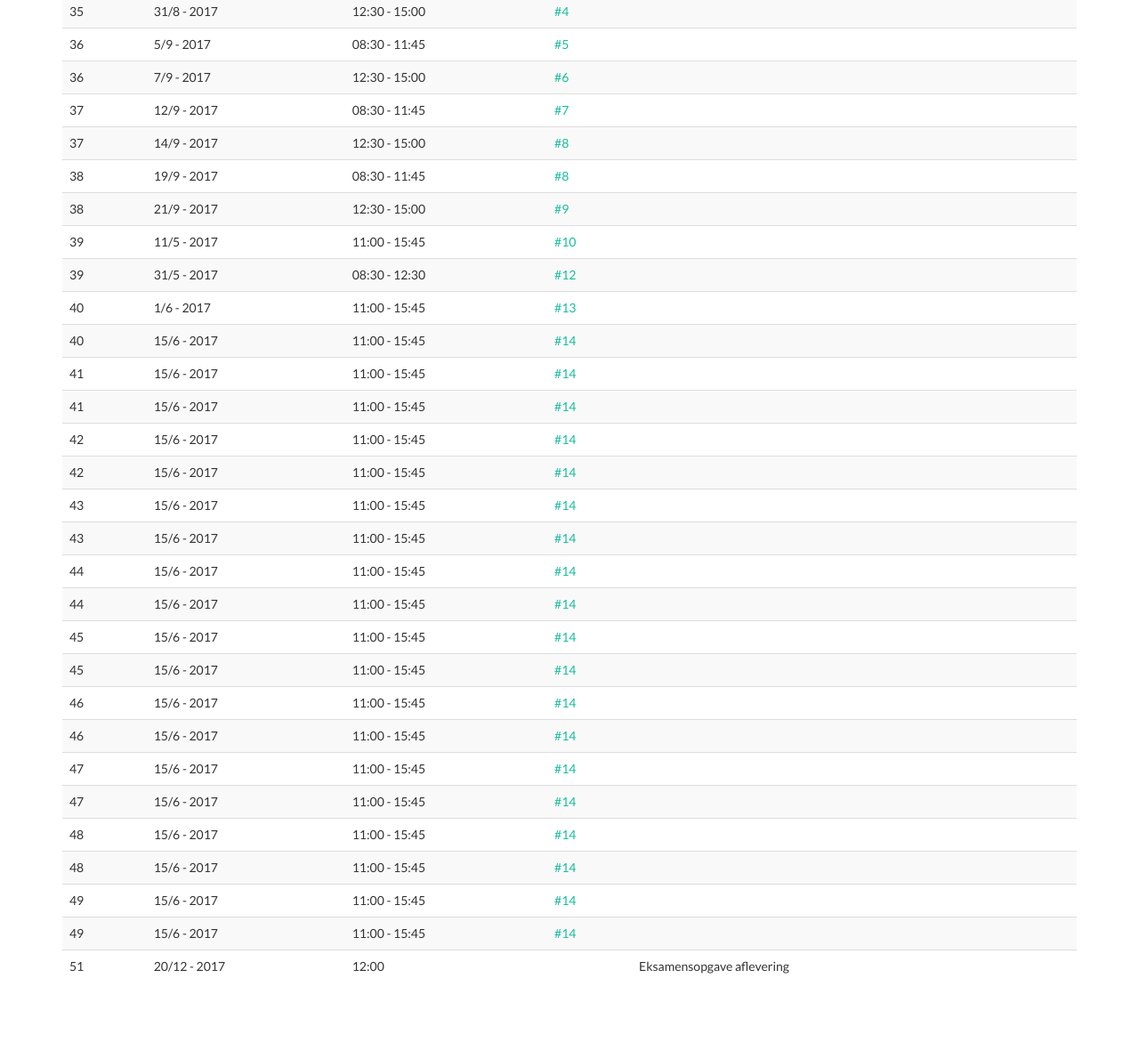
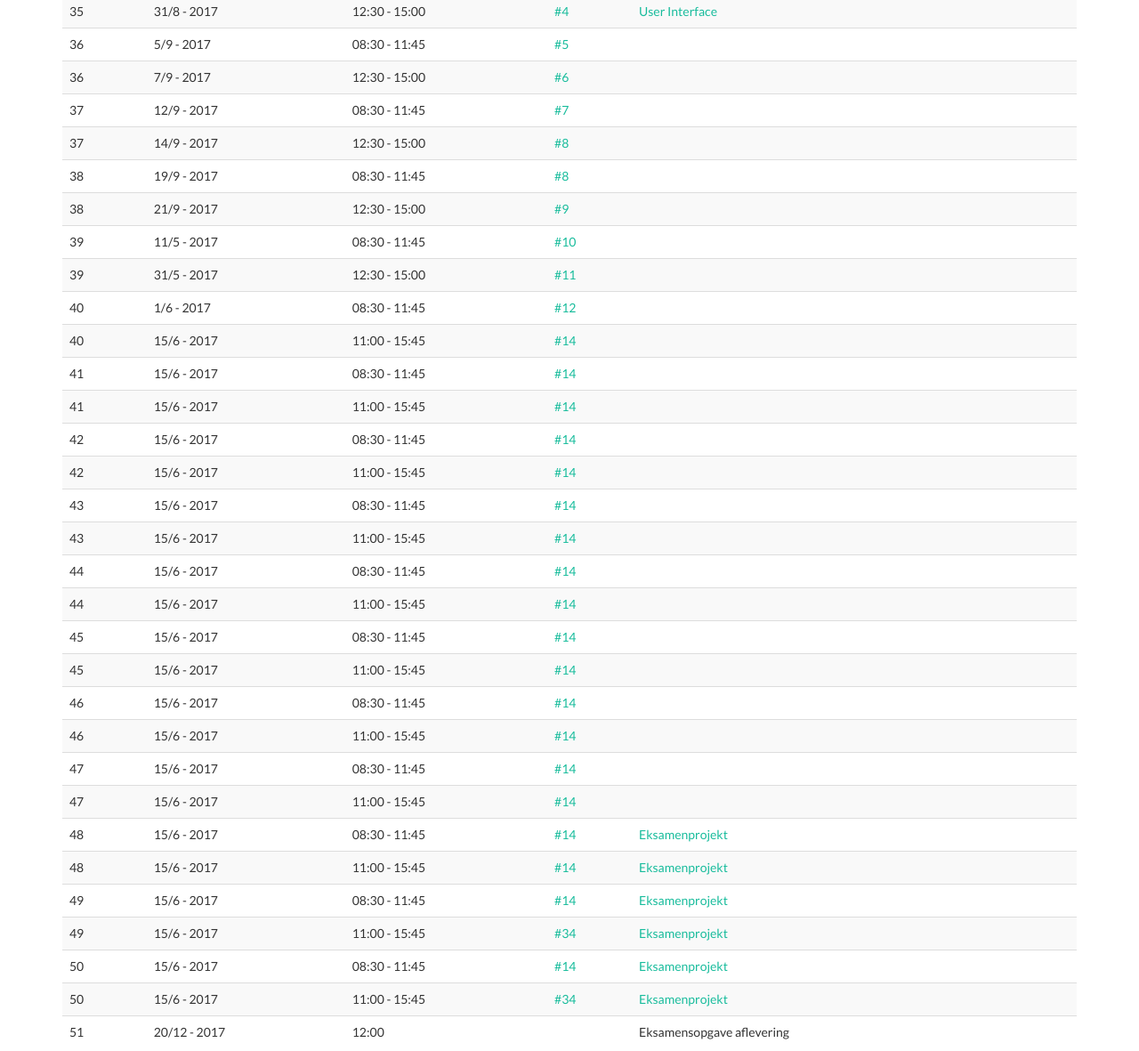
Before and after one commit to dat17v1/dat17v1.github.io, a plain HTML site: page index.html in a window 1280 px wide. Shown: the part 314-1495 px from the top of the page at 89% size. Drawn offline with nearby package versions, Linux system fonts and the light colour scheme.

Commit message:
lek 4 added

```diff
--- a/index.html
+++ b/index.html
@@ -107,7 +107,7 @@
                     <td>31/8 - 2017</td>
                     <td>12:30 - 15:00</td>
                     <td><a href="https://github.com/dat17v1?utf8=%E2%9C%93&q=2_04&type=&language=">#4</a></td>
-                    <td><a href=""></a></td>
+                    <td><a href="https://github.com/dat17v1/2_04_User_Interface/blob/master/README.md">User Interface</a></td>
                 </tr>
 
                 <tr>
@@ -158,7 +158,7 @@
                 <tr>
                     <td>39</td>
                     <td>11/5 - 2017</td>
-                    <td>11:00 - 15:45</td>
+                    <td>08:30 - 11:45</td>
                     <td><a href="">#10</a></td>
                     <td>
                         <a href="" </a></td>
@@ -167,15 +167,15 @@
                 <tr>
                     <td>39</td>
                     <td>31/5 - 2017</td>
-                    <td>08:30 - 12:30</td>
-                    <td><a href="">#12</a></td>
+                    <td>12:30 - 15:00</td>
+                    <td><a href="">#11</a></td>
                     <td><a href=""></a></td>
                 </tr>
                 <tr>
                     <td>40</td>
                     <td>1/6 - 2017</td>
-                    <td>11:00 - 15:45</td>
-                    <td><a href="">#13</a></td>
+                    <td>08:30 - 11:45</td>
+                    <td><a href="">#12</a></td>
                     <td><a href=""></a></td>
                 </tr>
                 <tr>
@@ -188,7 +188,7 @@
                 <tr>
                     <td>41</td>
                     <td>15/6 - 2017</td>
-                    <td>11:00 - 15:45</td>
+                    <td>08:30 - 11:45</td>
                     <td><a href="">#14</a></td>
                     <td><a href=""></a></td>
                 </tr>
@@ -202,7 +202,7 @@
                 <tr>
                     <td>42</td>
                     <td>15/6 - 2017</td>
-                    <td>11:00 - 15:45</td>
+                    <td>08:30 - 11:45</td>
                     <td><a href="">#14</a></td>
                     <td><a href=""></a></td>
                 </tr>
@@ -216,7 +216,7 @@
                 <tr>
                     <td>43</td>
                     <td>15/6 - 2017</td>
-                    <td>11:00 - 15:45</td>
+                    <td>08:30 - 11:45</td>
                     <td><a href="">#14</a></td>
                     <td><a href=""></a></td>
                 </tr>
@@ -230,7 +230,7 @@
                 <tr>
                     <td>44</td>
                     <td>15/6 - 2017</td>
-                    <td>11:00 - 15:45</td>
+                    <td>08:30 - 11:45</td>
                     <td><a href="">#14</a></td>
                     <td><a href=""></a></td>
                 </tr>
@@ -244,7 +244,7 @@
                 <tr>
                     <td>45</td>
                     <td>15/6 - 2017</td>
-                    <td>11:00 - 15:45</td>
+                    <td>08:30 - 11:45</td>
                     <td><a href="">#14</a></td>
                     <td><a href=""></a></td>
                 </tr>
@@ -258,7 +258,7 @@
                 <tr>
                     <td>46</td>
                     <td>15/6 - 2017</td>
-                    <td>11:00 - 15:45</td>
+                    <td>08:30 - 11:45</td>
                     <td><a href="">#14</a></td>
                     <td><a href=""></a></td>
                 </tr>
@@ -272,7 +272,7 @@
                 <tr>
                     <td>47</td>
                     <td>15/6 - 2017</td>
-                    <td>11:00 - 15:45</td>
+                    <td>08:30 - 11:45</td>
                     <td><a href="">#14</a></td>
                     <td><a href=""></a></td>
                 </tr>
@@ -286,30 +286,44 @@
                 <tr>
                     <td>48</td>
                     <td>15/6 - 2017</td>
-                    <td>11:00 - 15:45</td>
+                    <td>08:30 - 11:45</td>
                     <td><a href="">#14</a></td>
-                    <td><a href=""></a></td>
+                    <td><a href="">Eksamenprojekt</a></td>
                 </tr>
                 <tr>
                     <td>48</td>
                     <td>15/6 - 2017</td>
                     <td>11:00 - 15:45</td>
                     <td><a href="">#14</a></td>
-                    <td><a href=""></a></td>
+                    <td><a href="">Eksamenprojekt</a></td>
+                </tr>
+                 <tr>
+                    <td>49</td>
+                    <td>15/6 - 2017</td>
+                    <td>08:30 - 11:45</td>
+                    <td><a href="">#14</a></td>
+                    <td><a href="">Eksamenprojekt</a></td>
                 </tr>
                 <tr>
                     <td>49</td>
                     <td>15/6 - 2017</td>
                     <td>11:00 - 15:45</td>
-                    <td><a href="">#14</a></td>
-                    <td><a href=""></a></td>
+                    <td><a href="">#34</a></td>
+                    <td><a href="">Eksamenprojekt</a></td>
                 </tr>
                 <tr>
-                    <td>49</td>
+                    <td>50</td>
+                    <td>15/6 - 2017</td>
+                    <td>08:30 - 11:45</td>
+                    <td><a href="">#14</a></td>
+                    <td><a href="">Eksamenprojekt</a></td>
+                </tr>
+                <tr>
+                    <td>50</td>
                     <td>15/6 - 2017</td>
                     <td>11:00 - 15:45</td>
-                    <td><a href="">#14</a></td>
-                    <td><a href=""></a></td>
+                    <td><a href="">#34</a></td>
+                    <td><a href="">Eksamenprojekt</a></td>
                 </tr>
                 <tr>
                     <td>51</td>
```
